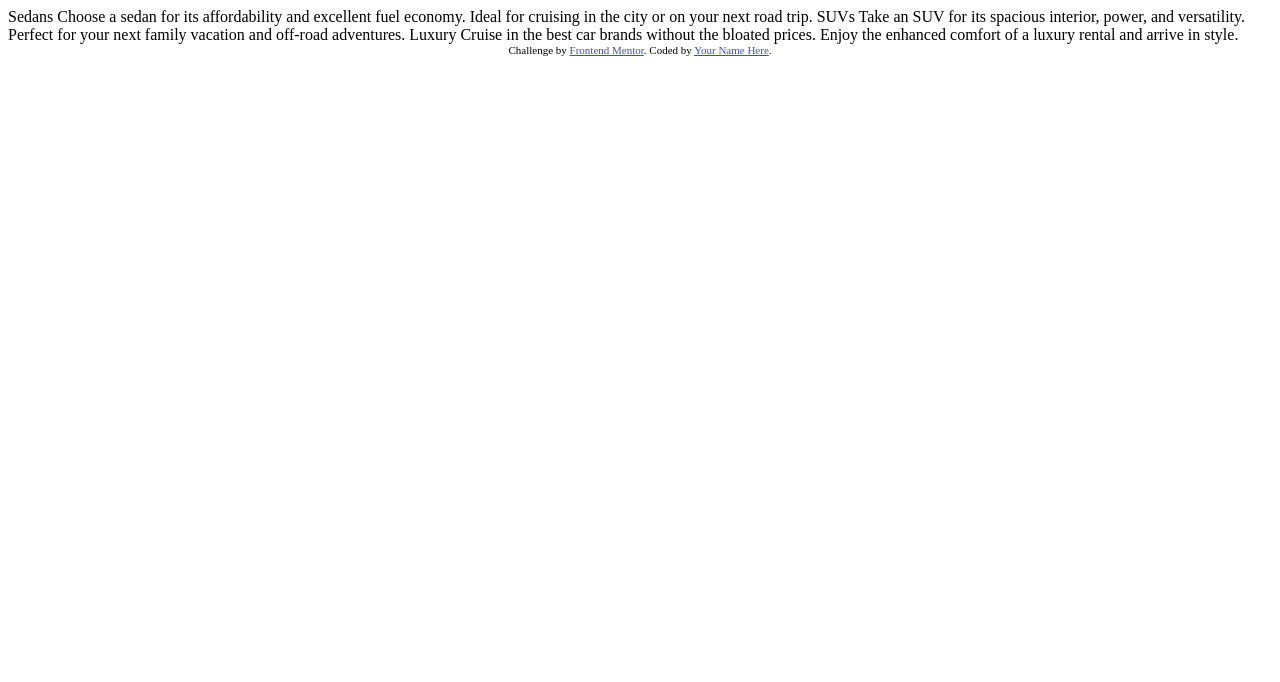
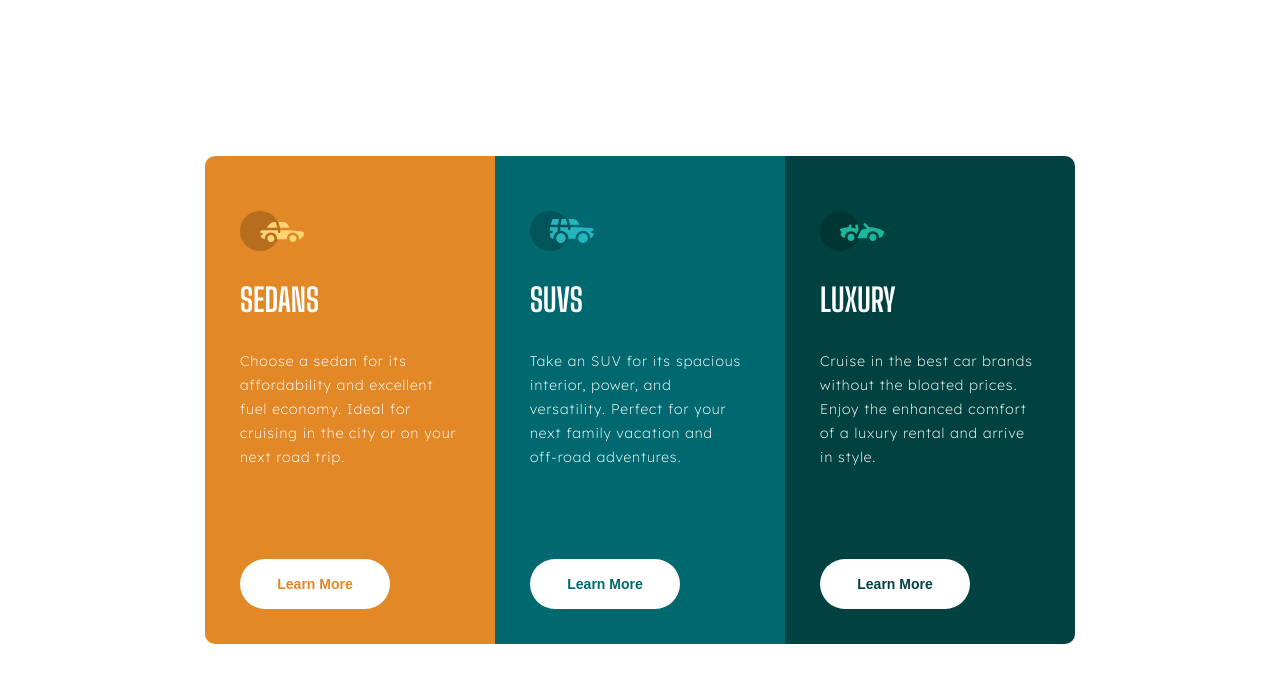
Before and after one commit to PiotrekZie/3-column-preview-card-component, a plain HTML site: page index.html in a window 1280 px wide. Drawn offline with Linux system fonts and the light colour scheme.

Commit message:
html divs, css styling

```diff
--- a/index.html
+++ b/index.html
@@ -9,28 +9,37 @@
   <title>Frontend Mentor | 3-column preview card component</title>
 
   <!-- Feel free to remove these styles or customise in your own stylesheet 👍 -->
-  <style>
-    .attribution { font-size: 11px; text-align: center; }
-    .attribution a { color: hsl(228, 45%, 44%); }
-  </style>
+  <link rel="stylesheet" href="./src/css/style.css">
 </head>
 <body>
+  <div id="wrapper">
 
-  Sedans
-  Choose a sedan for its affordability and excellent fuel economy. Ideal for cruising in the city
-  or on your next road trip.
+    <div id="sedan">
+      <img src="./images/icon-sedans.svg" alt="sedans icon">
+      <h1>Sedans</h1>
+      <p>Choose a sedan for its affordability and excellent fuel economy. Ideal for cruising in the city
+        or on your next road trip.</p>
+      <button id="btn__Sedan">Learn More</button>
+    </div>
 
-  SUVs
-  Take an SUV for its spacious interior, power, and versatility. Perfect for your next family vacation
-  and off-road adventures.
+    <div id="suv">
+      <img src="./images/icon-suvs.svg" alt="suv icon">
+      <h1>SUVs</h1>
+      <p>Take an SUV for its spacious interior, power, and versatility. Perfect for your next family vacation and </br>off-road adventures.</p>
+      <button id="btn__Suv">Learn More</button>
+    </div>
 
-  Luxury
-  Cruise in the best car brands without the bloated prices. Enjoy the enhanced comfort of a luxury
-  rental and arrive in style.
+    <div id="luxury">
+      <img src="./images/icon-luxury.svg" alt="luxury icon">
+      <h1>Luxury</h1>
+      <p>Cruise in the best car brands without the bloated prices. Enjoy the enhanced comfort of a luxury rental and arrive in style.</p>
+      <button id="btn__Luxury">Learn More</button>
+    </div>
+  </div>
 
-  <div class="attribution">
+  <!-- <div class="attribution">
     Challenge by <a href="https://www.frontendmentor.io?ref=challenge" target="_blank">Frontend Mentor</a>.
     Coded by <a href="#">Your Name Here</a>.
-  </div>
+  </div> -->
 </body>
 </html>
--- /dev/null
+++ b/src/css/style.css
@@ -0,0 +1,158 @@
+@import url('https://fonts.googleapis.com/css2?family=Lexend+Deca:wght@200;400&display=swap');
+@import url('https://fonts.googleapis.com/css2?family=Big+Shoulders+Display:wght@700&display=swap');
+
+html, body {
+    background-color: white;
+    margin: 0;
+    padding: 0;
+    width: 100%;
+    height: 100%;
+    font-family: 'Lexend Deca', sans-serif;
+}
+
+img {
+    height: 40px;
+    margin-top: 20px;
+    width: 64px;
+}
+#wrapper {
+    align-items: center;
+    display: flex;
+    height: 100%;
+    justify-content: center;
+    margin: auto;
+    width: 100%;
+}
+
+#wrapper h1 {
+    font-family: 'Big Shoulders Display', cursive;
+    text-transform: uppercase;
+    margin: 0;
+    padding: 0;
+}
+
+#wrapper p {
+    font-weight: 100;
+    font-size: 14px;
+    margin: 0;
+    padding: 0;
+    letter-spacing: 1px;
+    line-height: 1.5rem;
+    width: 220px;
+}
+
+#sedan {
+    background-color: hsl(31, 77%, 52%);
+    border-radius: 10px 0 0 10px;
+    display: flex;
+    flex-direction: column;
+    justify-content: space-between;
+    gap: 30px;
+    padding: 0 25px;
+    width: auto;
+}
+
+#btn__Sedan {
+    background-color: white;
+    border: 2px solid transparent;
+    border-radius: 25px;
+    color: hsl(31, 77%, 52%);
+    font-weight: 700;
+    font-size: 14px;
+    padding: 15px;
+    margin-top: 60px;
+    width: 150px;
+}
+
+#btn__Sedan:hover {
+    border: 2px solid white;
+    background-color: transparent;
+    color: white;
+    cursor: pointer;
+}
+
+#suv {
+    background-color: hsl(184, 100%, 22%);
+    display: flex;
+    flex-direction: column;
+    justify-content: space-between;
+    gap: 30px;
+    padding: 0 25px;
+}
+
+#btn__Suv {
+    background-color: white;
+    border: 2px solid transparent;
+    border-radius: 25px;
+    color: hsl(184, 100%, 22%);
+    font-weight: 700;
+    font-size: 14px;
+    padding: 15px;
+    margin-top: 60px;
+    width: 150px;
+}
+
+#btn__Suv:hover {
+    border: 2px solid white;
+    background-color: transparent;
+    color: white;
+    cursor: pointer;
+}
+
+#luxury {
+    background-color: hsl(179, 100%, 13%);
+    border-radius: 0 10px 10px 0;
+    display: flex;
+    flex-direction: column;
+    justify-content: space-between;
+    gap: 30px;
+    padding: 0 25px;
+}
+
+#btn__Luxury {
+    background-color: white;
+    border: 2px solid transparent;
+    border-radius: 25px;
+    color: hsl(179, 100%, 13%);
+    font-weight: 700;
+    font-size: 14px;
+    padding: 15px;
+    margin-top: 60px;
+    width: 150px;
+}
+
+#btn__Luxury:hover {
+    border: 2px solid white;
+    background-color: transparent;
+    color: white;
+    cursor: pointer;
+}
+
+#sedan, #suv, #luxury {
+    padding: 35px;
+    color: white;
+}
+
+@media screen and (max-width: 875px) {
+    html, body {
+        height: auto;
+    }
+    #wrapper {
+        display: flex;
+        flex-direction: column;
+        justify-content: flex-start;
+        width: 100%;
+        height: auto;
+        margin: 15px 0 15px 0;
+        padding: 0;
+    }
+    #btn__Sedan, #btn__Suv, #btn__Luxury {
+        margin: 0;
+    }
+    #sedan {
+        border-radius: 10px 10px 0 0;
+    }
+    #luxury {
+        border-radius: 0 0 10px 10px;
+    }
+}
```
Also changed, not shown: screenshot.jpeg (added), screenshot1.jpeg (added), 1 other file.
